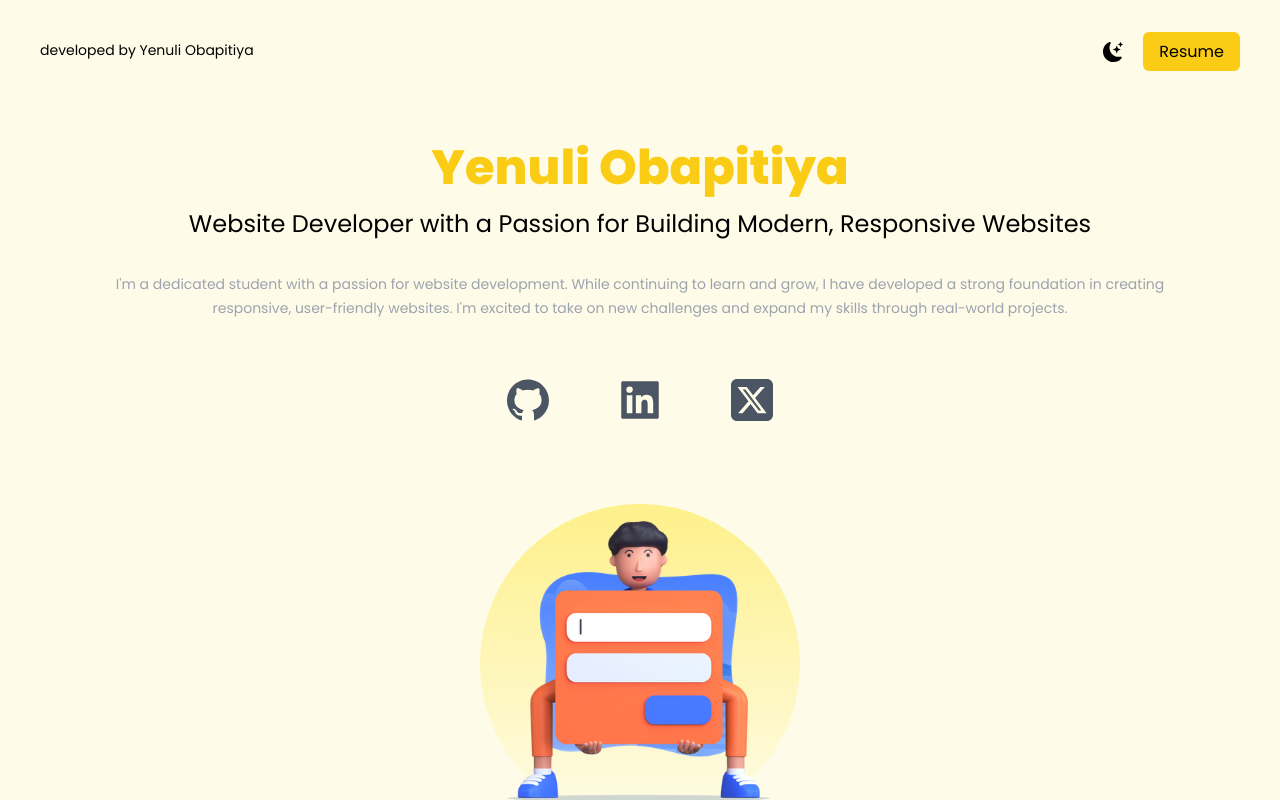
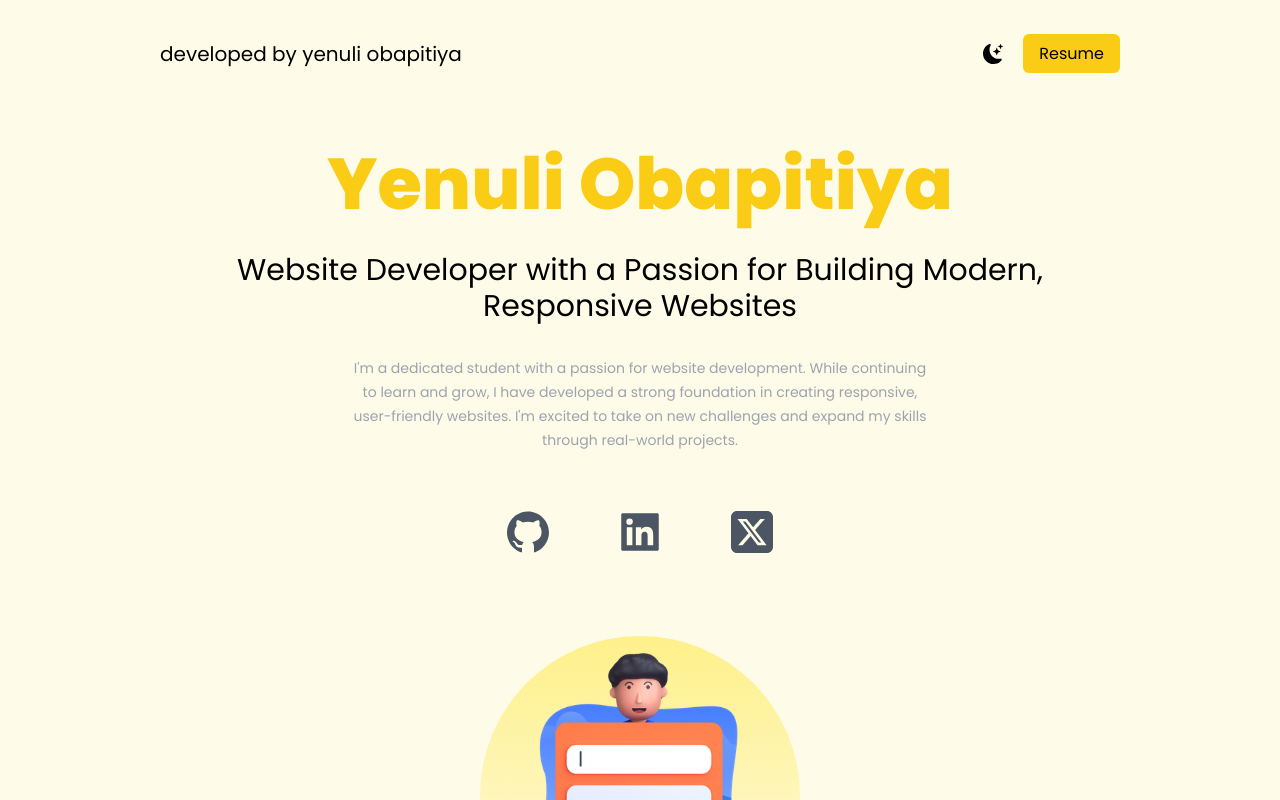
Before and after one commit to yenuliobapitiya/portfolio_website, a Next.js app: page / in a window 1280 px wide. Shown: the top 800 px of the page. Built offline with nearby package versions, Linux system fonts and the light colour scheme.

Commit message:
done, without animations and backend

```diff
--- a/pages/index.tsx
+++ b/pages/index.tsx
@@ -35,12 +35,12 @@
         </style>
       </Head>
 
-        <main className="font-poppins bg-yellow-50 min-h-screen px-10">
+        <main className="font-poppins bg-yellow-50 min-h-screen px-10 md:px-20 lg:px-40">
         {/* nav and hero */}
         <section>
           {/* nav */}
           <nav className="py-10 flex justify-between">
-            <h1 className="text-sm">developed by Yenuli Obapitiya</h1>
+            <h1 className="text-sm md:text-xl">developed by yenuli obapitiya</h1>
             <ul className="flex items-center">
               {/* icon */}
               <li>
@@ -55,9 +55,9 @@
 
           {/* hero */}
           <div className="text-center p-10">
-            <h1 className="text-5xl font-bold text-yellow-400">Yenuli Obapitiya</h1>
-            <h3 className="text-2xl py-4">Website Developer with a Passion for Building Modern, Responsive Websites</h3>
-            <p className="text-sm py-4 text-gray-400 leading-6">I'm a dedicated student with a passion for website development.
+            <h1 className="text-5xl font-bold text-yellow-400 md:text-6xl lg:text-7xl lg:mb-4">Yenuli Obapitiya</h1>
+            <h3 className="text-2xl py-4 md:text-3xl">Website Developer with a Passion for Building Modern, Responsive Websites</h3>
+            <p className="text-sm py-4 text-gray-400 leading-6 max-w-xl mx-auto md:text-md">I'm a dedicated student with a passion for website development.
                While continuing to learn and grow,
                 I have developed a strong foundation in creating responsive,
                  user-friendly websites. I'm excited to take on new challenges
@@ -97,7 +97,7 @@
                site that stands out and meets your goals.</p>
           </div>
           {/* services cards */}
-          <div>
+          <div className="md:flex lg:flex gap-10 mx-auto">
             {/* card */}
             <div className="bg-yellow-300 text-center shadow-sm p-5 rounded-xl my-10 ">
               <Image src={graphicDesign} alt="design image" width={100} height={100} className="inline"/>
@@ -131,13 +131,25 @@
           <p className="text-sm py-2 text-gray-400 leading-6">this is my portfolio</p>
           </div>
           {/* images */}
-          <div className="flex flex-col gap-10 p-10">
+          <div className="flex flex-col gap-10 p-10 lg:flex-row lg:flex-wrap">
+          <div>
             <Image src={image1} alt="images 1" layout="responsive" className="rounded-lg object-cover"/>
+            </div>
+            <div>
             <Image src={image2} alt="images 1" layout="responsive" className="rounded-lg object-cover"/>
+            </div>
+            <div>
             <Image src={image3} alt="images 1" layout="responsive" className="rounded-lg object-cover"/>
+            </div>
+            <div>
             <Image src={image4} alt="images 1" layout="responsive" className="rounded-lg object-cover"/>
+            </div>
+            <div>
             <Image src={image5} alt="images 1" layout="responsive" className="rounded-lg object-cover"/>
+            </div>
+            <div>
             <Image src={image6} alt="images 1" layout="responsive" className="rounded-lg object-cover"/>
+            </div>
 
           </div>
         </section>
```
